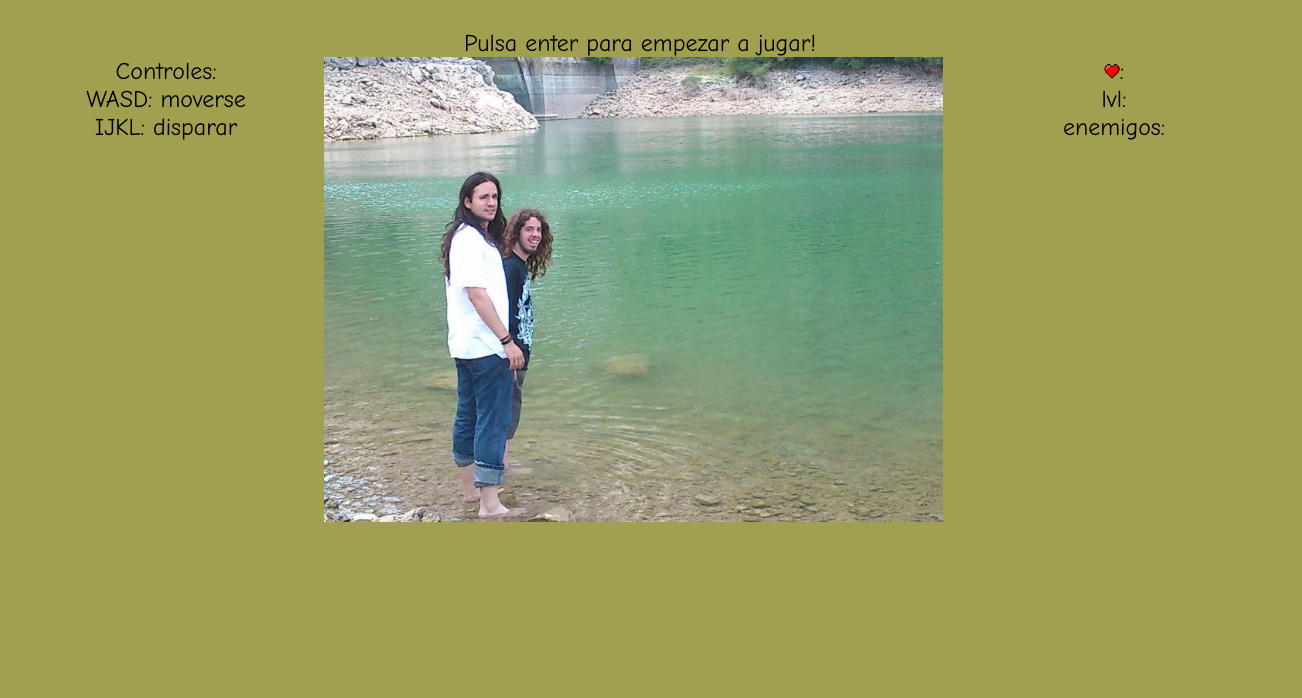
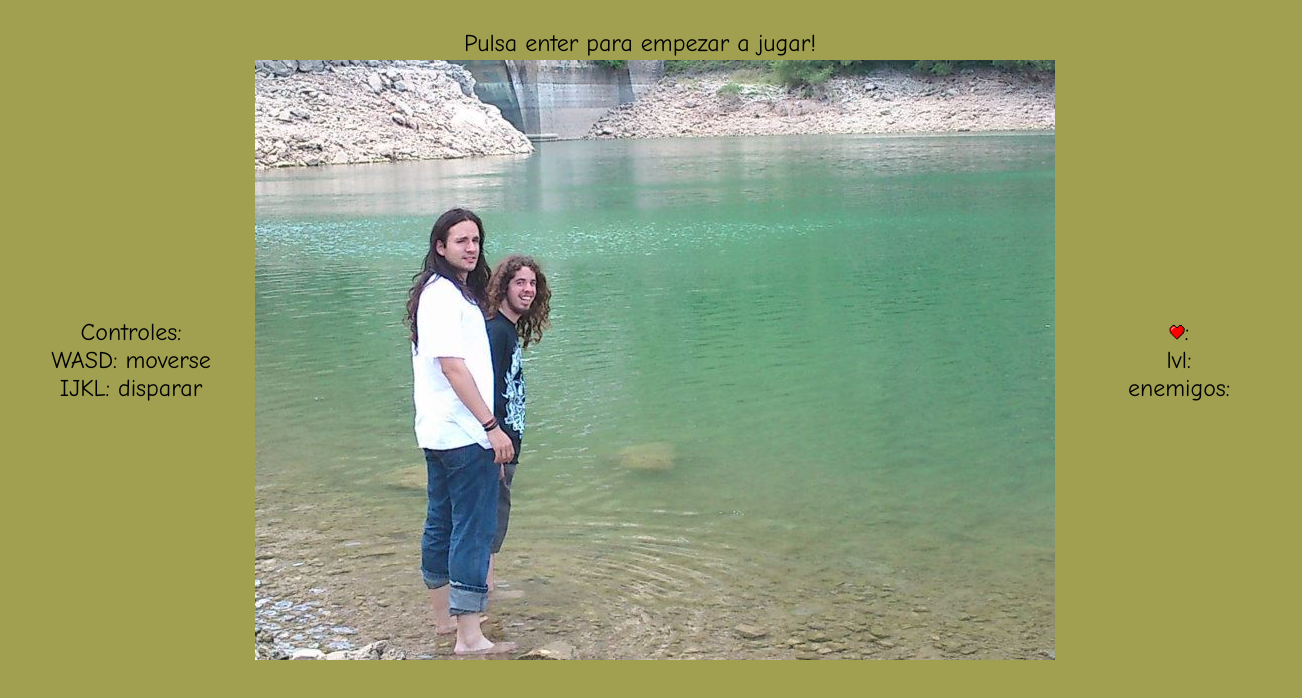
Before and after one commit to ferranpm/pinos-terror-zone, a plain HTML site: page index.html in a window 1280 px wide. Shown: the part 90-788 px from the top of the page, 1302 px wide, since content can reach past the window. Drawn offline with Linux system fonts and the light colour scheme.

Commit message:
styyyyleee

```diff
--- a/index.html
+++ b/index.html
@@ -8,18 +8,30 @@
   </head>
   <body>
     <h1>Pino's Terror Zone!</h1>
-    <div id="info">Pulsa enter para empezar a jugar!</div>
-    <div class="lateral" id="instructions">
+    <span id="info">Pulsa enter para empezar a jugar!</span>
+    <table>
+      <tr>
+        <td>
+          <div id="instructions">
             Controles: <br />
             WASD: moverse<br />
             IJKL: disparar
           </div>
+        </td>
+        <td>
+          <div id="canvas_container">
             <canvas width="800" height="600"></canvas>
-    <div class="lateral" id="stats">
+          </div>
+        </td>
+        <td>
+          <div id="stats">
             <img src="img/heart.png" />: <span id="lives"></span><br />
             lvl: <span id="level"></span><br />
             enemigos: <span id="enemies"></span>
           </div>
+        </td>
+      </tr>
+    </table>
     <script type="text/javascript" src="jaws.js"></script>
     <script type="text/javascript" src="pinosterrorzone.js"></script>
     <span id="shot"></span>
--- a/pinosterrorzone.js
+++ b/pinosterrorzone.js
@@ -11,10 +11,11 @@ function Bullet(pos, dir) {
   }
 
   this.update = function() {
-      this.move(this.vel_x, this.vel_y);
+    this.move(this.vel_x, this.vel_y);
   }
 }
 Bullet.prototype = jaws.Sprite.prototype;
+
 function Enemy(pos) {
   this.randomImage = function() {
     switch (Math.round(Math.random()*100)%3) {
@@ -41,6 +42,7 @@ function Enemy(pos) {
   }
 }
 Enemy.prototype = jaws.Sprite.prototype;
+
 function Player(options) {
   jaws.Sprite.call(this, {image: 'img/pino.png', x: 500, y: 250});
   this.images = [
@@ -84,19 +86,28 @@ function Player(options) {
   }
 }
 Player.prototype = jaws.Sprite.prototype;
+
 function Outro() {
   var background;
+
+  this.toMenu = function() {
+    jaws.switchGameState(Menu);
+  }
+
   this.setup = function() {
     background = document.createElement('img');
     background.src = 'img/background_outro.png';
+    jaws.on_keyup('enter', this.toMenu);
   }
+
   this.update = function() {
-    if (jaws.pressed('enter')) jaws.switchGameState(Menu);
   }
+
   this.draw = function() {
     jaws.context.drawImage(background, 0, 0);
   }
 }
+
 function Menu() {
   var background;
   var anim;
@@ -111,6 +122,10 @@ function Menu() {
     return [x, y];
   }
 
+  this.toGame = function() {
+    jaws.switchGameState(Game);
+  }
+
   this.setup = function() {
     background = document.createElement('img');
     background.src = 'img/background_menu.png';
@@ -120,6 +135,8 @@ function Menu() {
 
     pos = this.randomButtonPos();
     count = 0;
+
+    jaws.on_keyup('enter', this.toGame);
   }
 
   this.update = function() {
@@ -131,7 +148,6 @@ function Menu() {
     }
     if (count > frames/2)
       jugar.src = 'img/jugar2.png';
-    if (jaws.pressed('enter')) jaws.switchGameState(Game);
   }
 
   this.draw = function() {
@@ -139,6 +155,7 @@ function Menu() {
     jaws.context.drawImage(jugar, pos[0], pos[1]);
   }
 }
+
 function Game() {
   var player;
   var enemies;
@@ -150,8 +167,8 @@ function Game() {
   var pressed = {i:0,j:0,k:0,l:0};
 
   this.randomEnemyPosition = function() {
-    var rx = Math.round(Math.random()*800);
-    var ry = Math.round(Math.random()*600);
+    var rx = Math.round(Math.random()*(jaws.canvas.width-64));
+    var ry = Math.round(Math.random()*(jaws.canvas.height-64));
     var bound_x0 = player.x - espai;
     var bound_x1 = player.x + 64 + espai;
     var bound_y0 = player.y - espai;
@@ -285,5 +302,6 @@ function Game() {
     player.draw();
   }
 };
+
 jaws.preventDefaultKeys(['w', 'a', 's', 'd', 'i', 'j', 'k', 'l', 'enter']);
 jaws.start(Menu);
--- a/src/bullet.js
+++ b/src/bullet.js
@@ -11,7 +11,7 @@ function Bullet(pos, dir) {
   }
 
   this.update = function() {
-      this.move(this.vel_x, this.vel_y);
+    this.move(this.vel_x, this.vel_y);
   }
 }
 Bullet.prototype = jaws.Sprite.prototype;
--- a/src/game.js
+++ b/src/game.js
@@ -9,8 +9,8 @@ function Game() {
   var pressed = {i:0,j:0,k:0,l:0};
 
   this.randomEnemyPosition = function() {
-    var rx = Math.round(Math.random()*800);
-    var ry = Math.round(Math.random()*600);
+    var rx = Math.round(Math.random()*(jaws.canvas.width-64));
+    var ry = Math.round(Math.random()*(jaws.canvas.height-64));
     var bound_x0 = player.x - espai;
     var bound_x1 = player.x + 64 + espai;
     var bound_y0 = player.y - espai;
--- a/style.css
+++ b/style.css
@@ -8,20 +8,26 @@ h1 {
   text-align: center;
 }
 
-div, canvas {
+span#info {
+  display: block;
+  text-align:center;
+}
+
+table {
+  margin: auto;
+}
+
+div {
   text-align: center;
 }
-
-div.lateral {
-  width: 25%;
-}
-div#stats {
-  float: right;
-}
-div#instructions {
-  float: left;
+#instructions, #stats {
+  width: 10em;
+  margin: auto;
 }
 
-canvas {
-  width: 49%;
+#canvas_container {
+  width: 800px;
+  height: 600px;
+  margin-left: auto;
+  margin-right: auto;
 }
```
Also changed, not shown: src/menu.js (+6 -1 lines), src/outro.js (+8 -1 lines), 1 other file. Lines whose indentation alone changed are shown as unchanged.
